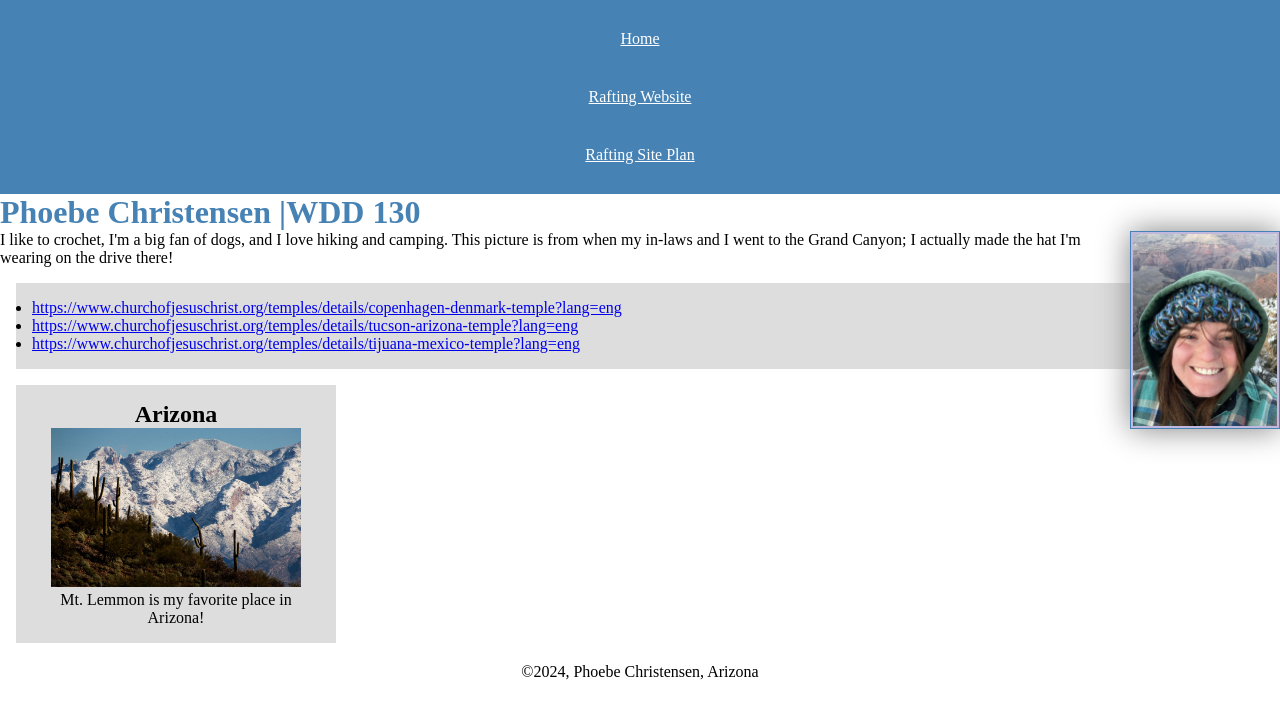
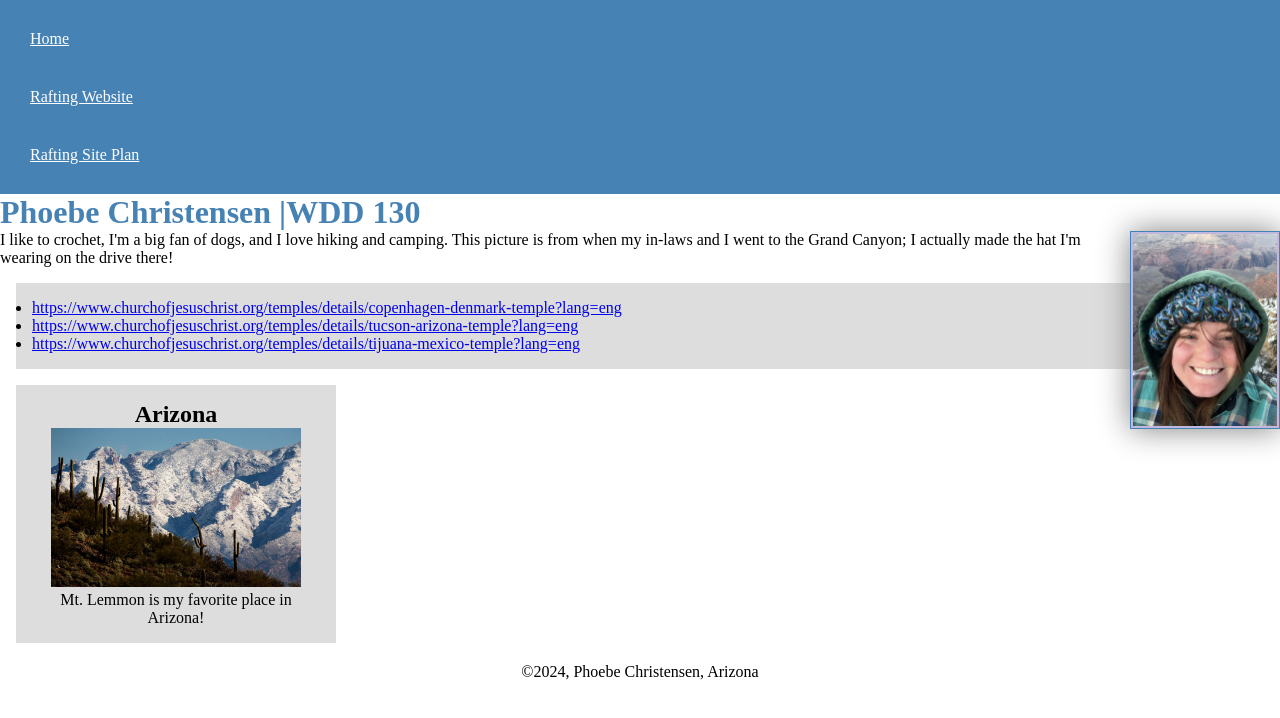
Before and after one commit to pkc2610/wdd130, a plain HTML site: page index.html in a window 1280 px wide. Drawn offline with Linux system fonts and the light colour scheme.

Commit message:
I'll align these three if it's the last thing I do

```diff
--- a/index stuff/styles/styles.css
+++ b/index stuff/styles/styles.css
@@ -8,10 +8,6 @@ nav {
     background-color: steelblue;
     padding: 10px;
 
-}
-
-a {
-    text-align: center;
 }
 
 nav a {
--- a/index.html
+++ b/index.html
@@ -14,7 +14,9 @@
     <body>
         <header>
             <nav>
-                <a href="#">Home</a><a href="wwr/">Rafting Website</a><a href="wwr/site-plan-rafting.html">Rafting Site Plan</a>
+                <div><a href="#">Home</a>
+                <a href="wwr/">Rafting Website</a>
+                <a href="wwr/site-plan-rafting.html">Rafting Site Plan</a></div>
             </nav>
         </header>
 
```
